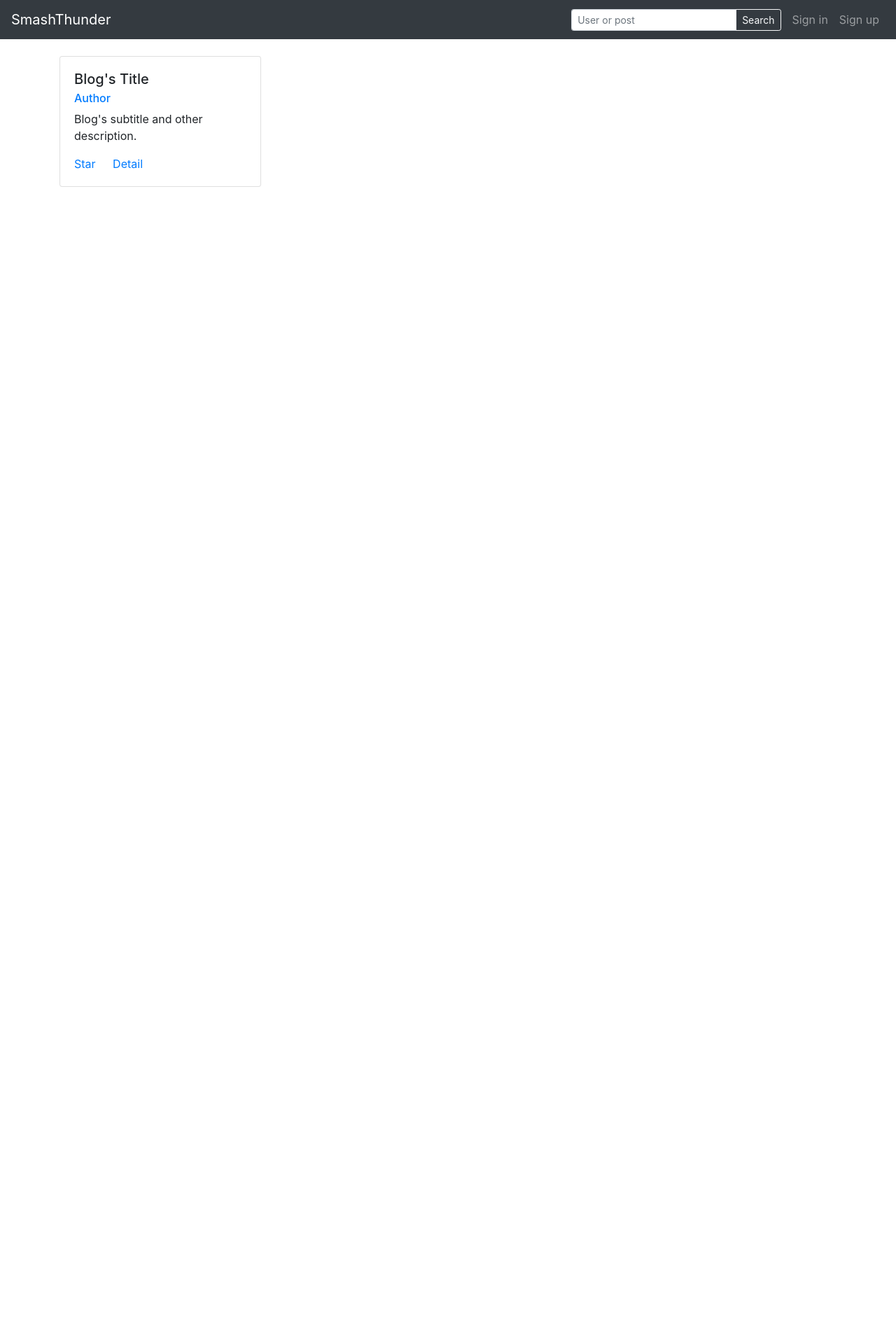
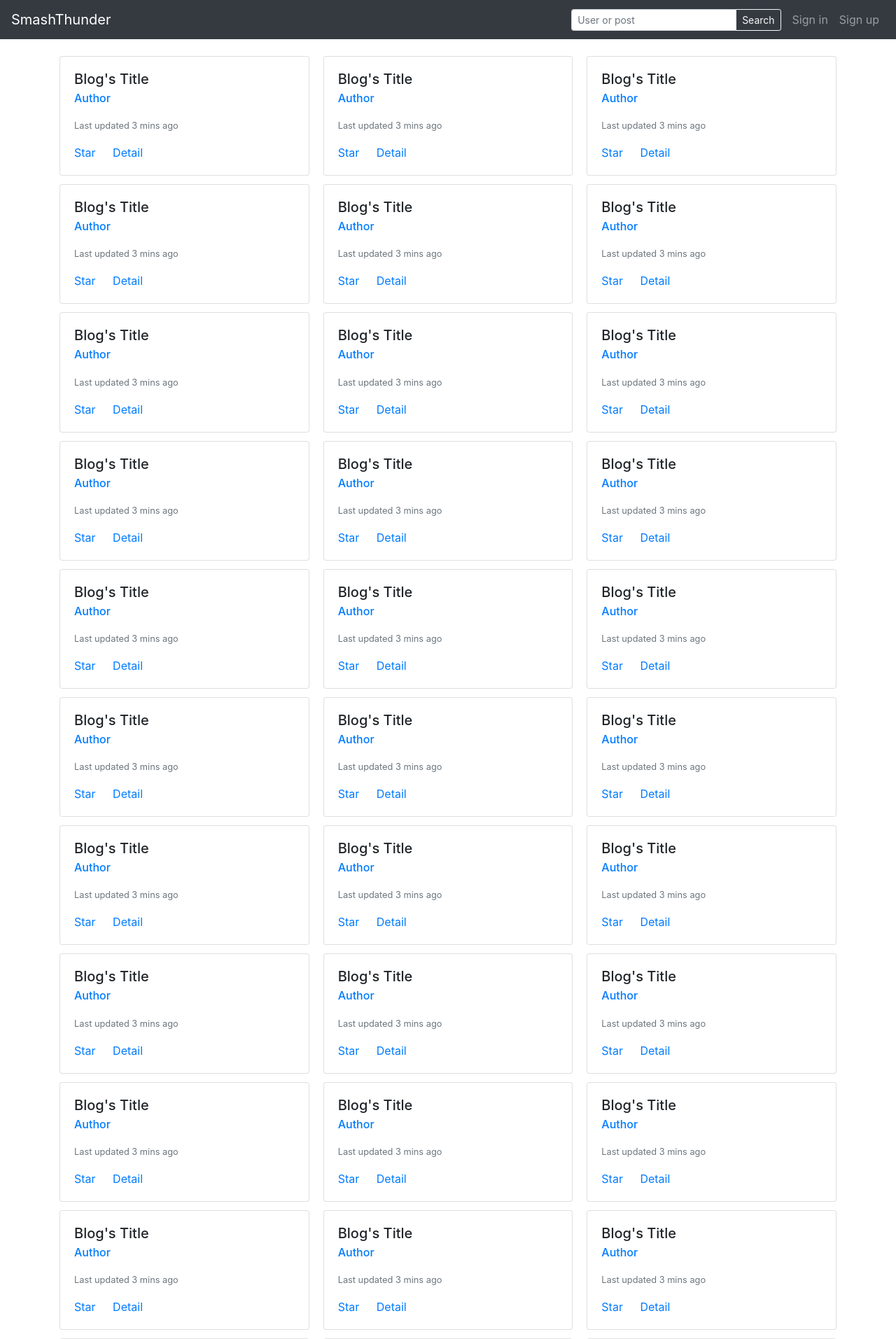
Before and after one commit to TranSirius/SmashThunder, a Flask app: template web/web/templates/index.html in a window 1280 px wide. Shown: the top 1913 px of the page at 70% size. Before the commit the page ends 267 px from the top, so only its background shows below. Run offline with Flask 2, Linux system fonts and the light colour scheme; the template is opened without the code that fills it, so the values that code supplies are empty; parts of the project's set-up code (start-up, migrations or seed data) failed here and were passed over; some libraries are stand-ins or nearby versions.

Commit message:
add card-columns, use random content to fill cards

```diff
--- a/web/web/templates/index.html
+++ b/web/web/templates/index.html
@@ -96,13 +96,19 @@
 					</div>
 				</div>
 			</div>
-			<div class="card" style="width: 18rem;">
-				<div class="card-body">
-					<h5 class="card-title">Blog's Title</h5>
-					<h6 class="card-subtitle mb-2"><a href="#">Author</a></h6>
-					<p class="card-text">Blog's subtitle and other description.</p>
-					<a href="#" class="card-link">Star</a>
-					<a href="#" class="card-link">Detail</a>
+			<!-- Friends Activities -->
+
+			<!-- New posts -->
+			<div class="card-columns">
+				<div class="card" v-for="num in 50">
+					<div class="card-body">
+						<h5 class="card-title">Blog's Title</h5>
+						<h6 class="card-subtitle mb-2"><a href="#">Author</a></h6>
+						<p class="card-text">{{ "Blog's subtitle and other description.".repeat((Math.random() * 10)) }}</p>
+						<p class="card-text"><small class="text-muted">Last updated 3 mins ago</small></p>
+						<a href="#" class="card-link">Star</a>
+						<a href="#" class="card-link">Detail</a>
+					</div>
 				</div>
 			</div>
 		</div>
```
